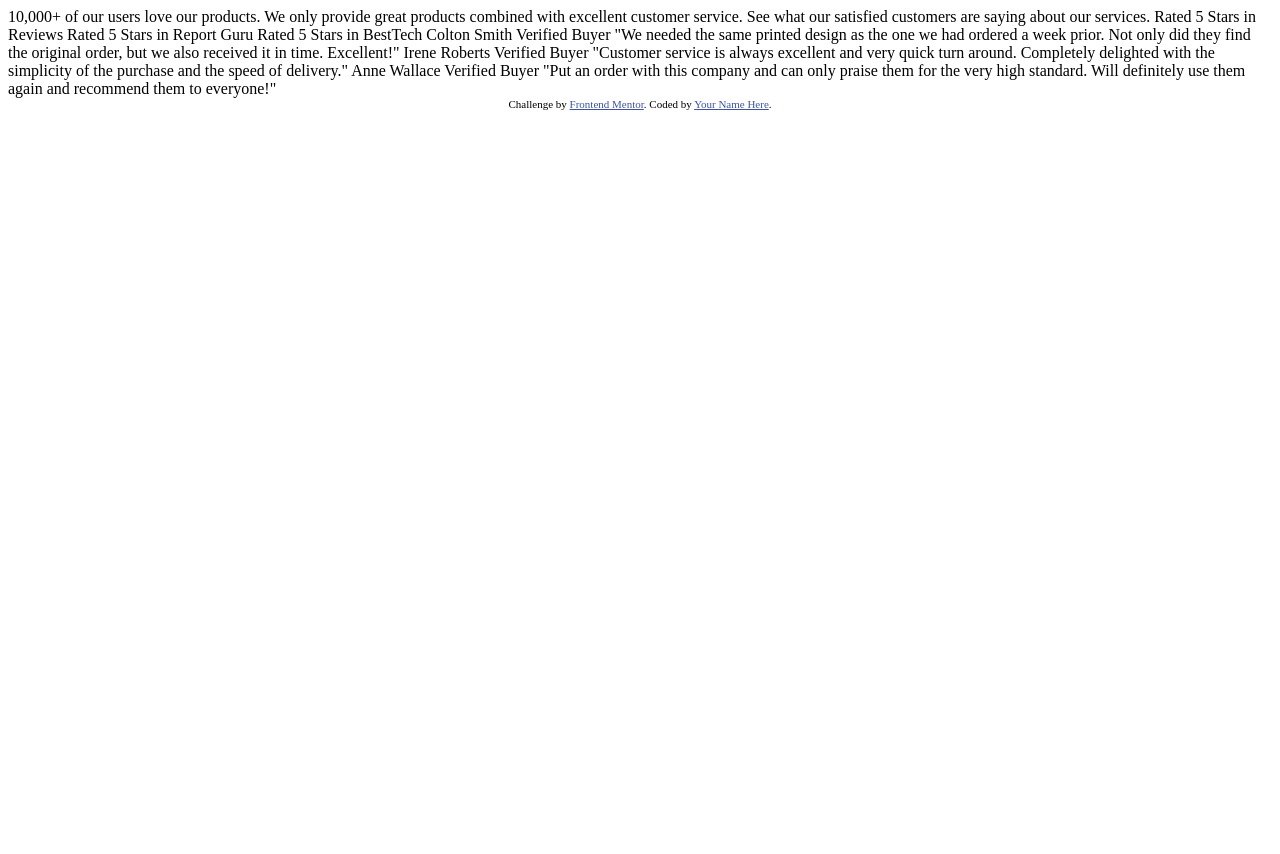
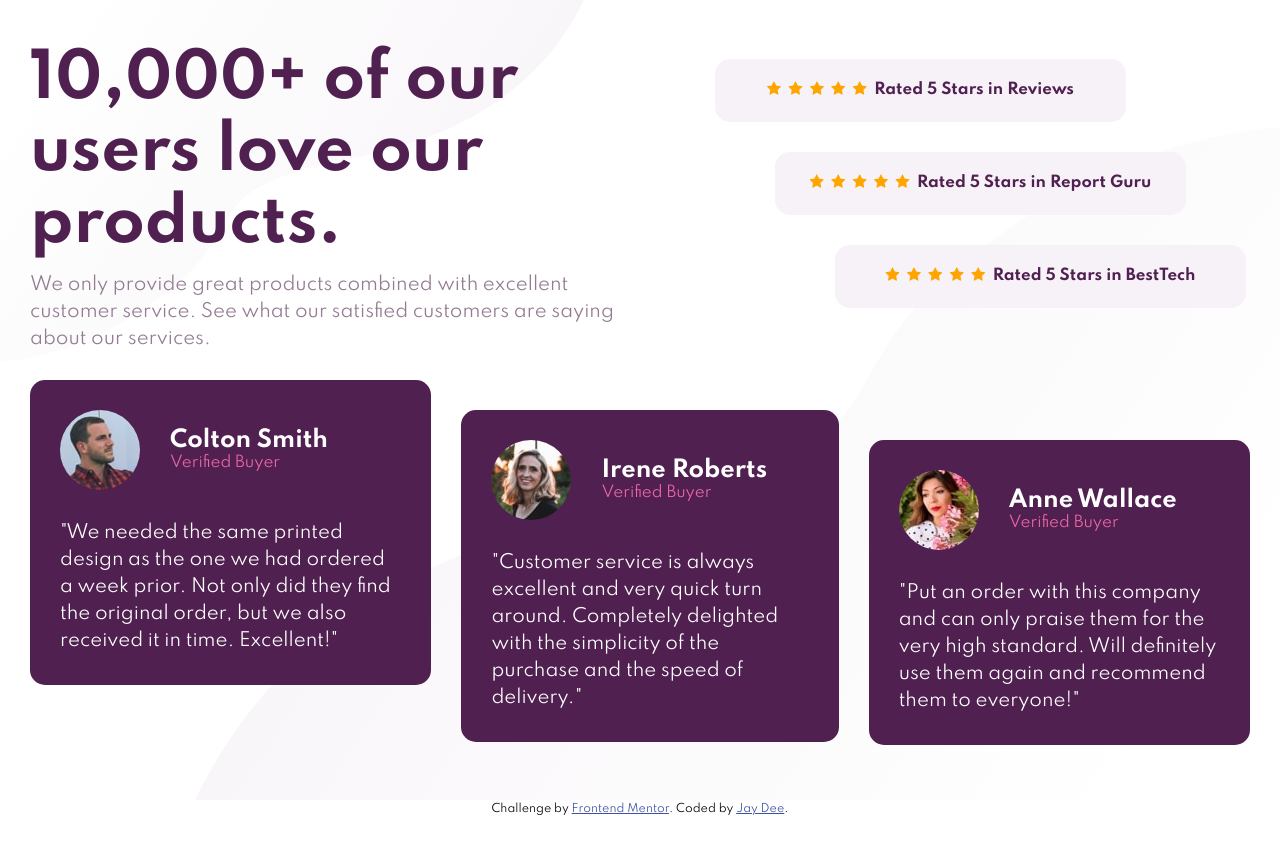
Before and after one commit to JayDeeZzz/social-proof-section-master, a plain HTML site: page index.html in a window 1280 px wide. Before the commit the page ends 800 px from the top, so only its background shows below. Drawn offline with Linux system fonts and the light colour scheme.

Commit message:
Update index.html

```diff
--- a/index.html
+++ b/index.html
@@ -16,46 +16,219 @@
 
     <!-- Feel free to remove these styles or customise in your own stylesheet 👍 -->
     <style>
-      .attribution {
+      :root{
+        --bfont: 'Spartan', sans-serif;
+        --darkmagenta: hsl(300, 43%, 22%);
+--softpink: hsl(333, 80%, 67%);
+--grayishmagenta: hsl(303, 10%, 53%);
+--lightgrayishmagenta: hsl(300, 24%, 96%);
+--white: hsl(0, 0%, 100%);
+      }
+      *{
+        margin: 0;
+        padding: 0;
+      }
+      html, body{
+        height: 100%;
+        font-family: var(--bfont);
+        font-size: 15px;
+      }
+      body{
+        background: url('images/bg-pattern-top-desktop.svg'), url('images/bg-pattern-bottom-desktop.svg');
+        background-position: top left, bottom right;
+        background-repeat: no-repeat;
+      }
+      h1{
+        font-size: 4em;
+        color: var(--darkmagenta);
+        margin-bottom: 0.2em;
+      }
+      p{
+        font-size: 1.2em;
+        line-height: 1.5em;
+        color: var(--grayishmagenta);
+
+      }
+      h2{
+        color: var(--white);
+      }
+      main{
+        padding: 2em;
+        display: flex;
+        flex-wrap: wrap;
+        margin: 0 auto;
+        height: 100%;
+        align-items: center;
+        max-width: 90em;
+        column-gap: 5em;
+      }
+      header{
+        display: block;
+        width: 50%;
+      }
+      .ratings{
+        flex-direction: column;
+        width: 30%;
+      }
+      .rating{
+        background: var(--lightgrayishmagenta);
+        padding: 1.5em;
+        border-radius: 1em;
+        margin-bottom: 2em;
+        max-width: 25em;
+        color: var(--darkmagenta);
+        font-weight: 700;
+        display: flex;
+        width: 100%;
+        justify-content: center;
+      }
+      .rating:nth-child(2){
+        margin-left: 4em;
+      }
+      .rating:nth-child(3){
+        margin-left: 8em;
+      }
+      #reviews{
+        display: flex;
+        align-items: flex-start;
+        column-gap: 2em;
+      }
+      .checked{
+        color: orange;
+        margin-right: 0.5em;
+      }
+      .sec{
+        margin-top: 2em;
+      }
+      .trd{
+        margin-top: 4em;
+      }
+      .review{
+        background: var(--darkmagenta);
+        border-radius: 1em;
+        padding: 2em;
+        margin-bottom: 2em;
+      }
+      .review img{
+        border-radius: 50%;
+      }
+      .review span{
+        color: var(--softpink);
+      }
+      .review p{
+        color: var(--white);
+      }
+      .review img{ margin-right: 2em; }
+      .user-info{
+        display: flex;
+ align-items: center;
+ margin-bottom: 2em;
+      }
+      footer {
         font-size: 11px;
         text-align: center;
+        width: 100%;
+        display: block;
       }
-      .attribution a {
+      footer a {
         color: hsl(228, 45%, 44%);
       }
+      @media only screen and (max-width: 780px){
+        body{
+        background: url('images/bg-pattern-top-mobile.svg'), url('images/bg-pattern-bottom-mobile.svg');
+        background-position: top left, bottom right;
+        background-repeat: no-repeat;
+      }
+        h1, p{
+          text-align: center;
+
+        }
+        h1{
+          font-size: 2em;
+          margin-bottom: 1em;
+        }
+        p{
+          font-size: 1em;
+          margin-bottom: 2em;
+        }
+        header, .ratings{
+          width: 100%;
+        }
+        main{
+          padding: 5em 2em;
+
+        }
+        #reviews{
+       flex-direction: column;
+      }
+      .sec, .trd{
+        margin-top: 0;
+      }
+      .rating:nth-child(1),.rating:nth-child(2),.rating:nth-child(3){
+        margin-left: 0;
+        width: auto;
+      }
+      .rating{
+        flex-wrap: wrap;
+        padding: 1em;
+        max-width: 100%;
+
+      }
+      .rating span{
+        margin-bottom: 0.5em;
+      }
+      }
     </style>
+    <link rel="preconnect" href="https://fonts.googleapis.com">
+<link rel="preconnect" href="https://fonts.gstatic.com" crossorigin>
+<link href="https://fonts.googleapis.com/css2?family=Spartan:wght@400;500;700&display=swap" rel="stylesheet">
+<link rel="stylesheet" href="https://cdnjs.cloudflare.com/ajax/libs/font-awesome/4.7.0/css/font-awesome.min.css">
   </head>
   <body>
-    10,000+ of our users love our products.
+    <main>
+      <header>
+        <h1>10,000+ of our users love our products.</h1>
 
-    We only provide great products combined with excellent customer service.
-    See what our satisfied customers are saying about our services.
-
-    Rated 5 Stars in Reviews
-    Rated 5 Stars in Report Guru
-    Rated 5 Stars in BestTech
-
-    Colton Smith
-    Verified Buyer
-    "We needed the same printed design as the one we had ordered a week prior.
+    <p>We only provide great products combined with excellent customer service.
+    See what our satisfied customers are saying about our services.</p>
+      </header>
+      <div class="ratings">
+    <div class="rating"><span class="fa fa-star checked"></span>
+<span class="fa fa-star checked"></span>
+<span class="fa fa-star checked"></span><span class="fa fa-star checked"></span><span class="fa fa-star checked"></span>Rated 5 Stars in Reviews</div>
+    <div class="rating"><span class="fa fa-star checked"></span><span class="fa fa-star checked"></span><span class="fa fa-star checked"></span><span class="fa fa-star checked"></span><span class="fa fa-star checked"></span>Rated 5 Stars in Report Guru</div>
+    <div class="rating"><span class="fa fa-star checked"></span><span class="fa fa-star checked"></span><span class="fa fa-star checked"></span><span class="fa fa-star checked"></span><span class="fa fa-star checked"></span>Rated 5 Stars in BestTech</div>
+  </div>
+    <section id="reviews">
+    <div class="review">
+      <div class="user-info">
+      <img src="images/image-colton.jpg" align="Colton Smith"><div><h2>Colton Smith</h2>
+    <span>Verified Buyer</span></div>
+    </div>
+    <p>"We needed the same printed design as the one we had ordered a week prior.
     Not only did they find the original order, but we also received it in time.
-    Excellent!"
-
-    Irene Roberts
-    Verified Buyer
-    "Customer service is always excellent and very quick turn around. Completely
-    delighted with the simplicity of the purchase and the speed of delivery."
-
-    Anne Wallace
-    Verified Buyer
-    "Put an order with this company and can only praise them for the very high
-    standard. Will definitely use them again and recommend them to everyone!"
-
-    <div class="attribution">
+    Excellent!"</p></div>
+    <div class="review sec">
+      <div class="user-info">
+      <img src="images/image-irene.jpg" align="Irene Roberts"><div>
+    <h2>Irene Roberts</h2>
+    <span>Verified Buyer</span></div></div>
+    <p>"Customer service is always excellent and very quick turn around. Completely
+    delighted with the simplicity of the purchase and the speed of delivery."</p></div>
+    <div class="review trd">
+      <div class="user-info">
+      <img src="images/image-anne.jpg" align="Anne Wallace">
+    <div><h2>Anne Wallace</h2>
+    <span>Verified Buyer</span></div></div>
+    <p>"Put an order with this company and can only praise them for the very high
+    standard. Will definitely use them again and recommend them to everyone!"</p></div></section>
+    <footer class="attribution">
       Challenge by
       <a href="https://www.frontendmentor.io?ref=challenge" target="_blank"
         >Frontend Mentor</a
-      >. Coded by <a href="#">Your Name Here</a>.
-    </div>
+      >. Coded by <a href="https://www.frontendmentor.io/profile/JayDeeZzz" target="_blank">Jay Dee</a>.
+    </footer>
+</main>
+
   </body>
 </html>
```
